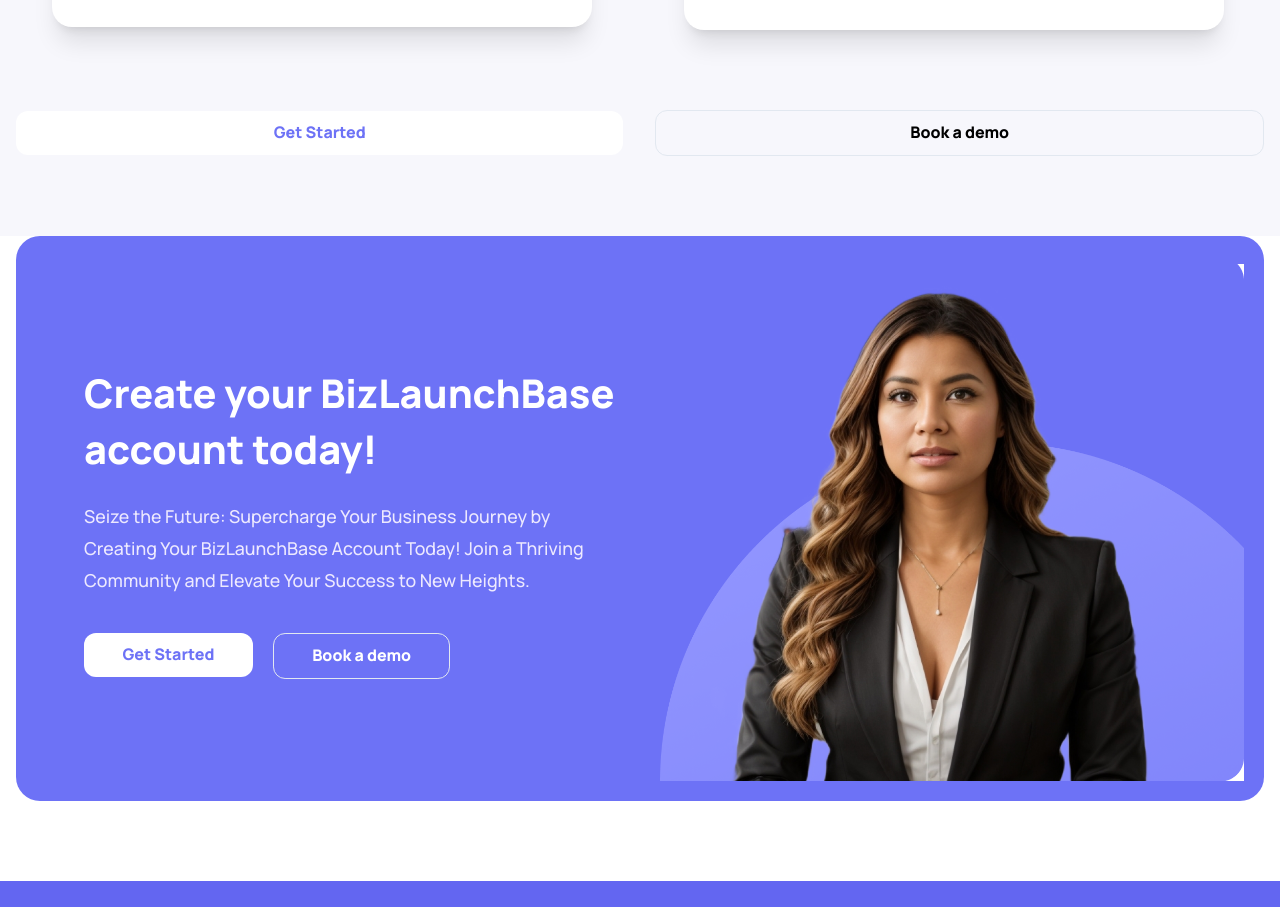
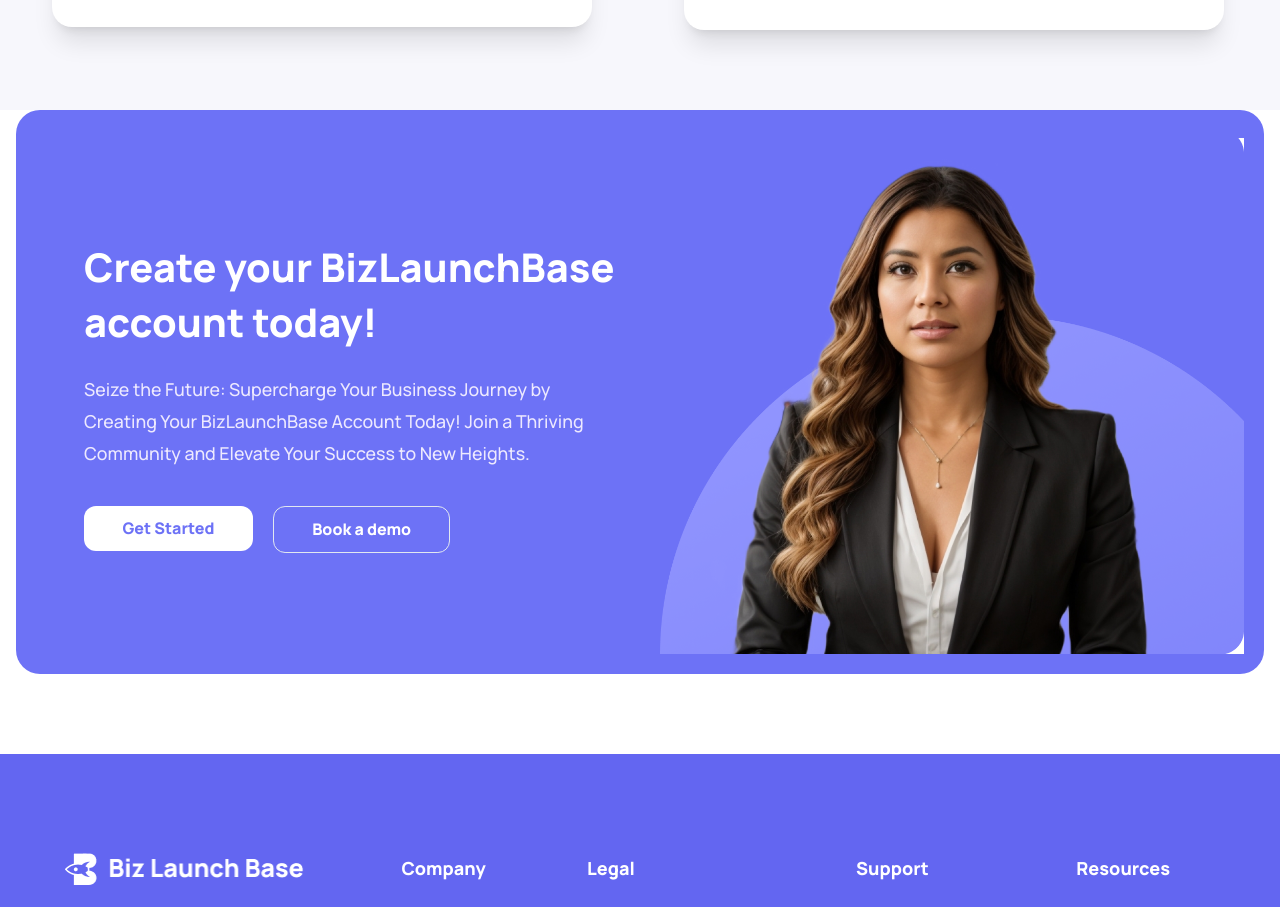
Before and after one commit to Iqtidartara/Biz-Launchbase, a Next.js app: page / in a window 1280 px wide. Shown: the part 4724-5631 px from the top of the page. Built offline with nearby package versions, Linux system fonts and the light colour scheme.

Commit message:
with new changes

```diff
--- a/components/CardMain.tsx
+++ b/components/CardMain.tsx
@@ -20,7 +20,7 @@
                 <h1 className="text-white text-[1.4rem] text-center sm:text-start md:text-[2.47081rem] font-[800] leading-[140%]">
                   Create your BizLaunchBase <br /> account today!
                 </h1>
-                <p className="text-violet-100 text-[1rem] md:text-[1.11188rem] font-[500] leading-[179.879%] mt-6 max-md:max-w-full">
+                <p className="text-violet-100 text-[.9rem] md:text-[1.11188rem] font-[500] leading-[179.879%] mt-6 max-md:max-w-full">
                   Seize the Future: Supercharge Your Business Journey by Creating Your BizLaunchBase Account Today! Join a Thriving Community and Elevate Your Success to New Heights.
                 </p>
               </div>
--- a/components/Testimonials.tsx
+++ b/components/Testimonials.tsx
@@ -109,17 +109,7 @@
         </div>
 
         {/* CTA Buttons */}
-        <div className="flex items-center justify-center flex-col md:flex-row gap-4 md:gap-6 lg:gap-8 mt-8 md:mt-20">
-        <Button className="bg-[#fff] text-[#6D72F6] text-[1rem] font-[800] leading-[107.732%] text-center px-[2.4rem] py-[1.4rem] rounded-[0.75413rem] hover:bg-blue-100 w-full ">
-            Get Started
-          </Button>
-          <Button
-            variant={"ghost"}
-            className="text-[#000] border hover:border-[#6D72F6] text-[1rem] font-[800] leading-[107.732%] text-center px-[2.4rem] py-[1.4rem] rounded-[0.75413rem] w-full"
-          >
-            Book a demo
-          </Button>
-        </div>
+
       </div>
     </main>
   );
```
